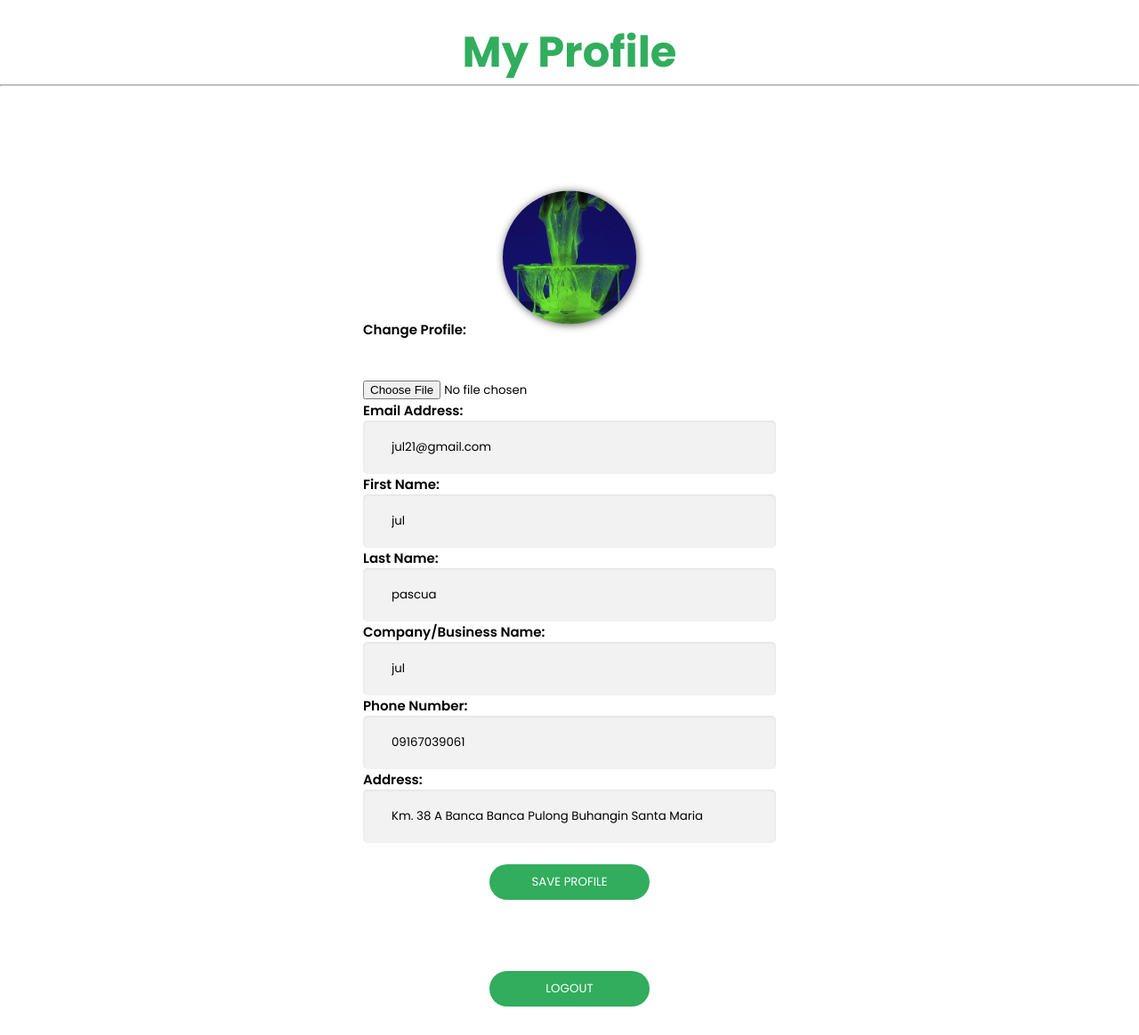
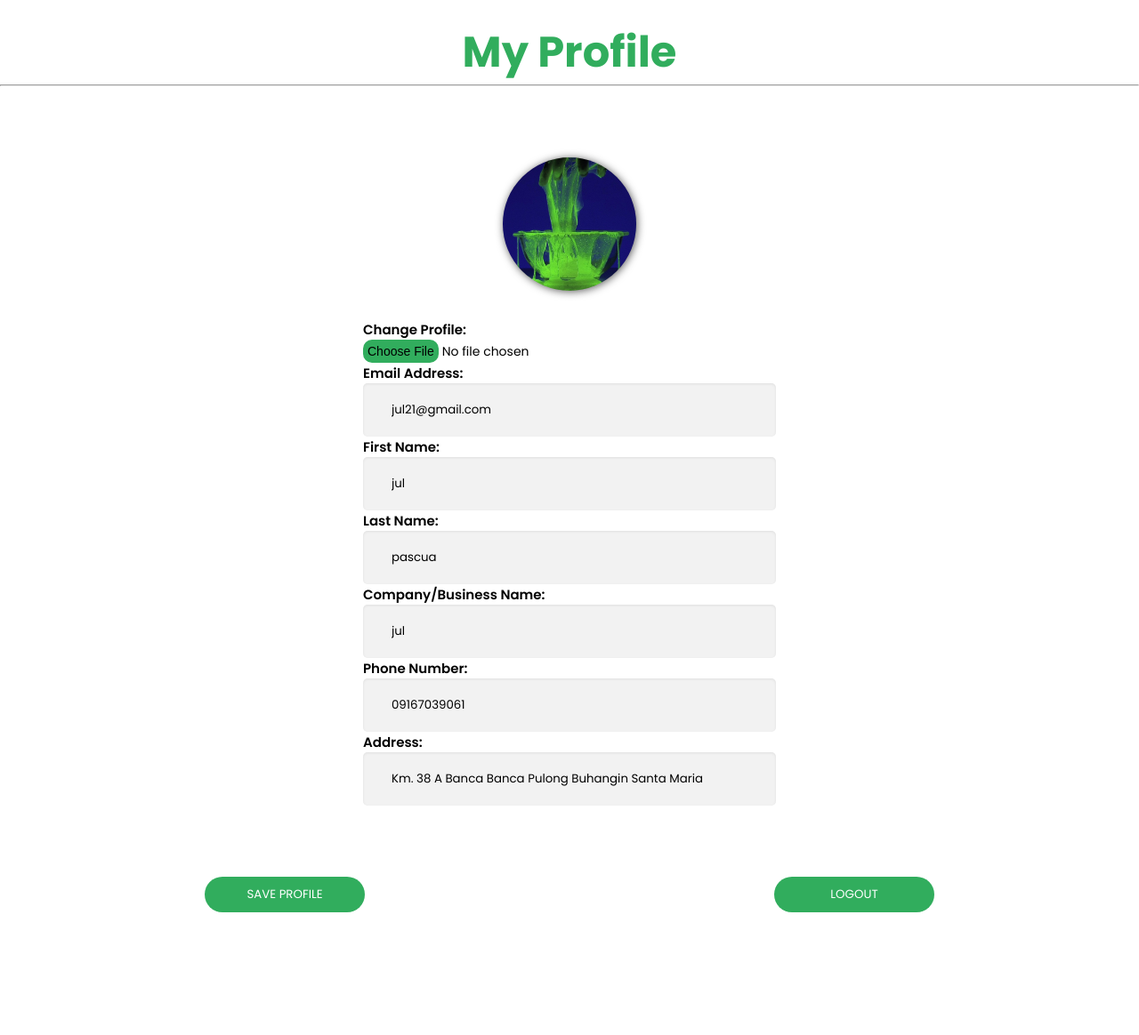
Before and after one commit to irarayzelji2002/agrowculture, a PHP site: page /buyer/acc-profile-buyer.php in a window 1280 px wide. Shown: the part 57-1221 px from the top of the page at 89% size. After the commit the page ends 1083 px from the top, so only its background shows below. Run offline with PHP 8.4, Linux system fonts and the light colour scheme; a user stored in the database is signed in.

Commit message:
front end ng acc-profile-seller and buyer

```diff
--- a/buyer/acc-profile-buyer.php
+++ b/buyer/acc-profile-buyer.php
@@ -40,9 +40,11 @@ if (isset($_SESSION['isLogin'])) {
 
         <div class="flex row half-container">
             <form action="../db/update.php" method="post" enctype="multipart/form-data">
-            <img src="../img/s1.jpg" alt="" class="profile-icon placeholder-bg" >
-            <label>Change Profile:</label>
-            <input type="file" name="image" class="custom-file-input"style="margin-top: 10%;"></input>
+            <img src="../img/s1.jpg" alt="" class="profile-icon placeholder-bg">
+
+            <label for="changeProfile">Change Profile:</label>
+            <input type="file" name="image" class="upload-btn"></input>
+
                 <fieldset class="">
                     <input type="hidden" name="id" value="<?php
                                                             $currentID = $_SESSION["user_ID"];
@@ -65,18 +67,14 @@ if (isset($_SESSION['isLogin'])) {
 
                     <label for="address">Address:</label>
                     <input type="text" id="address" name="address" value="<?php echo $_SESSION["address"] ?>">
-
-
                 </fieldset>
-                <button type=submit class="btn-circle btn-center" name="update" style="margin-top:5%"
-                onClick="window.location.reload();">Save Profile</button>
             </form>
 
         </div>
 
         <div class="flex row">
-
-
+            <button type=submit class="btn-circle btn-center" name="update"
+                onClick="window.location.reload();">Save Profile</button>
             <button class="btn-circle btn-center">
                 <a href="../logout.php" style="color: white;text-decoration:none">Logout
                 </a>
--- a/css/main.css
+++ b/css/main.css
@@ -177,8 +177,20 @@ button {
     margin-top: 1rem; ;
     padding: 10px 30px;
     font-family: Poppins;
+  }
 
-  }
+  /* Design for Choose File Button CSS*/
+.upload-btn{
+  font-size: 20px;
+}
+
+.upload-btn::-webkit-file-upload-button{
+  background: #31ad5d;
+  padding: 5px 5px;
+  border: none;
+  border-radius: 10px!important;
+  cursor: pointer;
+}
 
 /* Image Tags CSS */
 .profile-icon {
@@ -187,10 +199,9 @@ button {
   border-radius: 100%;
   margin: auto;
   display: block;
-  transform: translate(0%, 25%);
+  transform: translate(0%, 0%);
   filter: drop-shadow(1px 1px 5px #5a5a5a);
 }
-
 
 /* Form CSS */
 fieldset {
@@ -223,6 +234,9 @@ input[type=email] {
   border: none;
 }
 
+input[type=file] {
+  font-size: 14px!important;
+}
 
 /* If the screen size is 600px wide or less, set the font-size of <div> to 30px */
 @media screen and (max-width: 900px) {
--- a/seller/acc-profile-seller.php
+++ b/seller/acc-profile-seller.php
@@ -70,8 +70,10 @@ if (isset($_SESSION['isLogin'])) {
 
                     <!--Upload Documents-->
 
-                    <h2 class="sub-link">Upload Documents</h2>
-                    <input type="file" name="image" class="upload-btn-wrapper"></input>
+                    <div class="form-group">
+                    <label for class="uploaddocs">Upload Documents:</label>
+                    <input type="file" name="image" class="upload-btn"></input>
+                    </div>
                 </fieldset>
         </div>
 
```
Also changed, not shown: css/plist.css (+9 -16 lines), seller/product-listing.php (+6 -4 lines).
